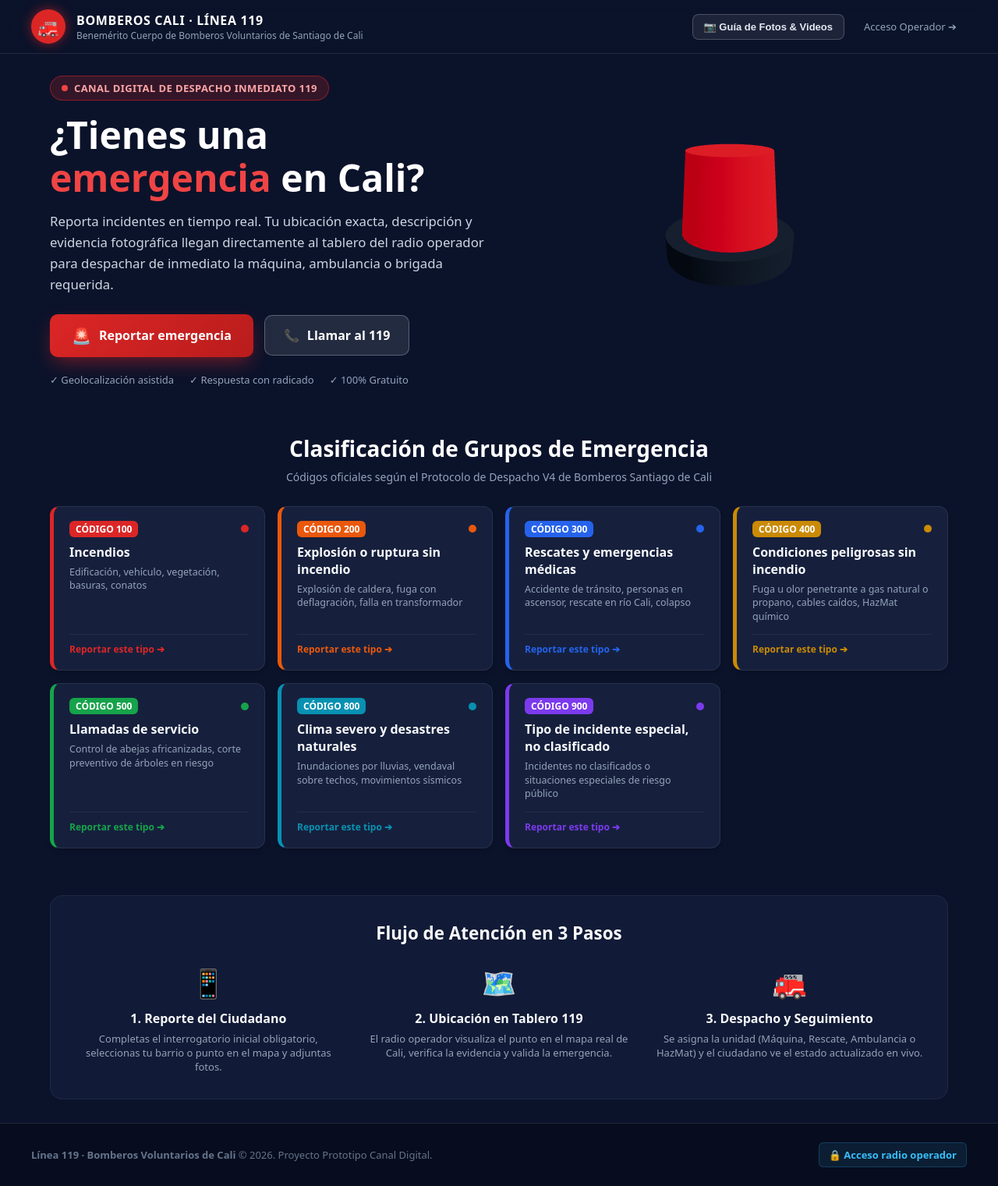
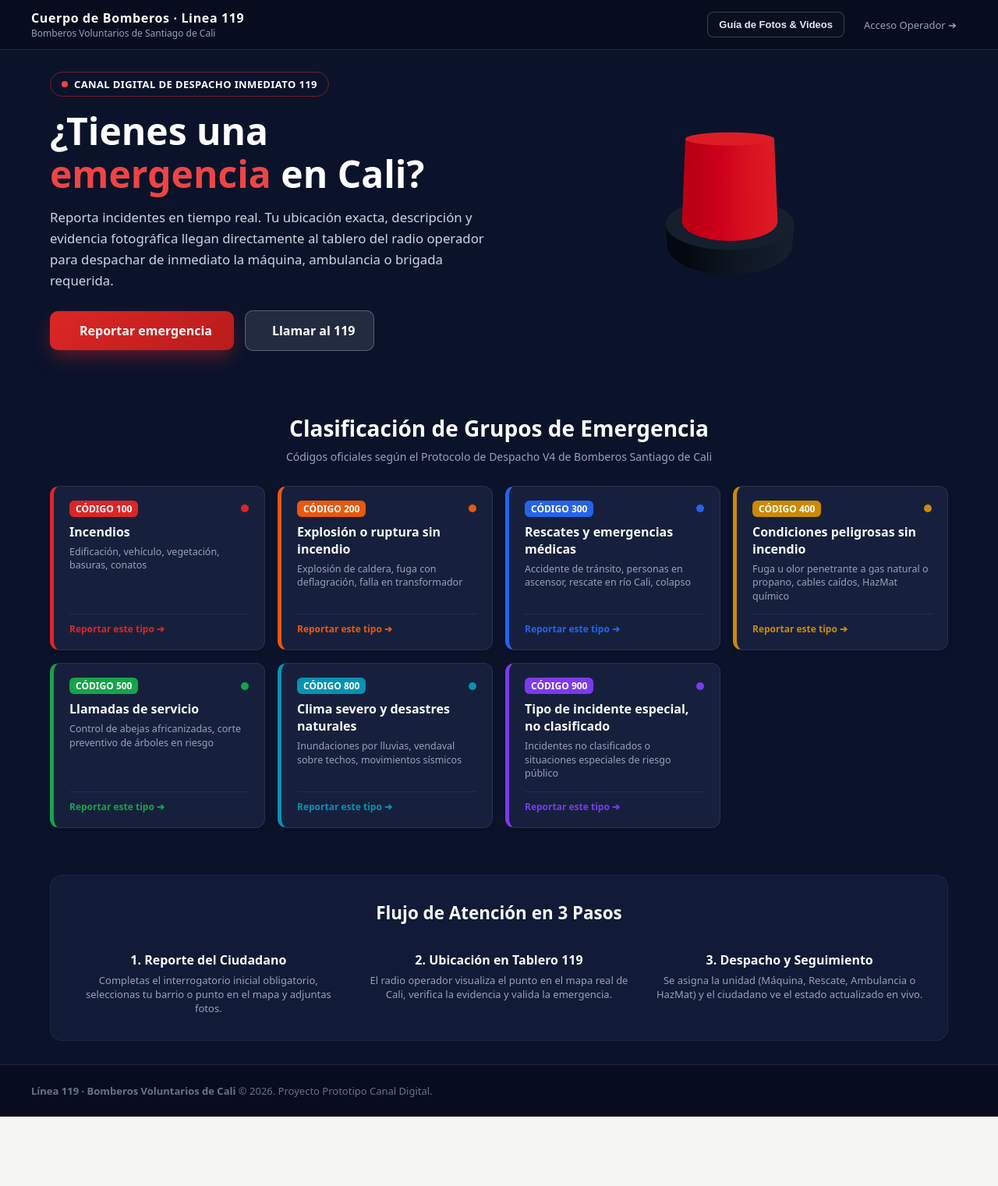
Before and after one commit to estebanmeraaranda-arch/parcial-final-119, a React (Vite) app: page / in a window 1280 px wide. Shown: the whole page at 78% size. After the commit the page ends 1432 px from the top, so only its background shows below. Built offline with nearby package versions, Linux system fonts and the light colour scheme.

Commit message:
Landing Page Final

```diff
--- a/src/pages/Landing.jsx
+++ b/src/pages/Landing.jsx
@@ -22,7 +22,7 @@ export default function Landing() {
       <header
         style={{
           borderBottom: '1px solid rgba(255, 255, 255, 0.1)',
-          background: 'rgba(11, 19, 43, 0.95)',
+          background: '#070d1e',
           backdropFilter: 'blur(10px)',
           position: 'sticky',
           top: 0,
@@ -32,27 +32,13 @@ export default function Landing() {
       >
         <div style={{ maxWidth: 1200, margin: '0 auto', display: 'flex', justifyContent: 'space-between', alignItems: 'center' }}>
           <div style={{ display: 'flex', alignItems: 'center', gap: 14 }}>
-            <div
-              style={{
-                width: 44,
-                height: 44,
-                borderRadius: '50%',
-                background: '#dc2626',
-                display: 'flex',
-                alignItems: 'center',
-                justifyContent: 'center',
-                fontSize: 22,
-                boxShadow: '0 0 15px rgba(220, 38, 38, 0.6)',
-              }}
-            >
-              🚒
-            </div>
+
             <div>
               <div style={{ fontWeight: 800, fontSize: 16, letterSpacing: '0.04em', color: '#ffffff' }}>
-                BOMBEROS CALI · LÍNEA 119
+                Cuerpo de Bomberos · Linea 119
               </div>
               <div style={{ fontSize: 12, color: '#94a3b8' }}>
-                Benemérito Cuerpo de Bomberos Voluntarios de Santiago de Cali
+                Bomberos Voluntarios de Santiago de Cali
               </div>
             </div>
           </div>
@@ -61,7 +47,7 @@ export default function Landing() {
             <button
               onClick={() => setMostrarModalRecomendaciones(true)}
               style={{
-                background: 'rgba(255, 255, 255, 0.08)',
+                background: 'rgba(56, 50, 50, 0.08)',
                 color: '#e2e8f0',
                 border: '1px solid rgba(255, 255, 255, 0.2)',
                 padding: '8px 14px',
@@ -72,7 +58,7 @@ export default function Landing() {
                 transition: 'all 0.2s',
               }}
             >
-              📷 Guía de Fotos & Videos
+              Guía de Fotos & Videos
             </button>
             <Link
               to="/operador"
@@ -119,9 +105,9 @@ export default function Landing() {
               display: 'inline-flex',
               alignItems: 'center',
               gap: 8,
-              background: 'rgba(220, 38, 38, 0.2)',
+              background: 'rgba(84, 24, 24, 0)',
               border: '1px solid rgba(220, 38, 38, 0.5)',
-              color: '#fca5a5',
+              color: '#fefefe',
               padding: '6px 14px',
               borderRadius: 9999,
               fontSize: 13,
@@ -179,7 +165,7 @@ export default function Landing() {
                 e.currentTarget.style.boxShadow = '0 10px 25px -5px rgba(220, 38, 38, 0.5)'
               }}
             >
-              <span style={{ fontSize: 20 }}>🚨</span>
+              <span style={{ fontSize: 20 }}></span>
               <span>Reportar emergencia</span>
             </Link>
 
@@ -206,15 +192,13 @@ export default function Landing() {
                 e.currentTarget.style.background = 'rgba(255, 255, 255, 0.1)'
               }}
             >
-              <span>📞</span>
+              <span></span>
               <span>Llamar al 119</span>
             </a>
           </div>
 
           <div style={{ marginTop: 20, display: 'flex', gap: 20, color: '#94a3b8', fontSize: 13 }}>
-            <span>✓ Geolocalización asistida</span>
-            <span>✓ Respuesta con radicado</span>
-            <span>✓ 100% Gratuito</span>
+
           </div>
         </div>
 
@@ -309,21 +293,21 @@ export default function Landing() {
           </h2>
           <div style={{ display: 'grid', gridTemplateColumns: 'repeat(auto-fit, minmax(240px, 1fr))', gap: 24 }}>
             <div style={{ textAlign: 'center' }}>
-              <div style={{ fontSize: 36, marginBottom: 10 }}>📱</div>
+              <div style={{ fontSize: 36, marginBottom: 10 }}></div>
               <h4 style={{ margin: '0 0 6px', fontSize: 16 }}>1. Reporte del Ciudadano</h4>
               <p style={{ fontSize: 13, color: '#94a3b8', margin: 0 }}>
                 Completas el interrogatorio inicial obligatorio, seleccionas tu barrio o punto en el mapa y adjuntas fotos.
               </p>
             </div>
             <div style={{ textAlign: 'center' }}>
-              <div style={{ fontSize: 36, marginBottom: 10 }}>🗺️</div>
+              <div style={{ fontSize: 36, marginBottom: 10 }}></div>
               <h4 style={{ margin: '0 0 6px', fontSize: 16 }}>2. Ubicación en Tablero 119</h4>
               <p style={{ fontSize: 13, color: '#94a3b8', margin: 0 }}>
                 El radio operador visualiza el punto en el mapa real de Cali, verifica la evidencia y valida la emergencia.
               </p>
             </div>
             <div style={{ textAlign: 'center' }}>
-              <div style={{ fontSize: 36, marginBottom: 10 }}>🚒</div>
+              <div style={{ fontSize: 36, marginBottom: 10 }}></div>
               <h4 style={{ margin: '0 0 6px', fontSize: 16 }}>3. Despacho y Seguimiento</h4>
               <p style={{ fontSize: 13, color: '#94a3b8', margin: 0 }}>
                 Se asigna la unidad (Máquina, Rescate, Ambulancia o HazMat) y el ciudadano ve el estado actualizado en vivo.
@@ -359,23 +343,6 @@ export default function Landing() {
             <strong>Línea 119 · Bomberos Voluntarios de Cali</strong> &copy; 2026. Proyecto Prototipo Canal Digital.
           </div>
           <div>
-            <Link
-              to="/operador"
-              style={{
-                color: '#38bdf8',
-                fontWeight: 600,
-                textDecoration: 'none',
-                display: 'inline-flex',
-                alignItems: 'center',
-                gap: 6,
-                padding: '6px 12px',
-                borderRadius: 6,
-                background: 'rgba(56, 189, 248, 0.1)',
-                border: '1px solid rgba(56, 189, 248, 0.2)',
-              }}
-            >
-              🔒 Acceso radio operador
-            </Link>
           </div>
         </div>
       </footer>
@@ -411,7 +378,7 @@ export default function Landing() {
           >
             <div style={{ display: 'flex', justifyContent: 'space-between', alignItems: 'center', marginBottom: 16 }}>
               <h3 style={{ margin: 0, fontSize: 18, color: '#ef4444', display: 'flex', alignItems: 'center', gap: 8 }}>
-                📷 Guía de Bomberos para Captura de Fotos y Videos
+                Guía de Bomberos para Captura de Fotos y Videos
               </h3>
               <button
                 onClick={() => setMostrarModalRecomendaciones(false)}
```
